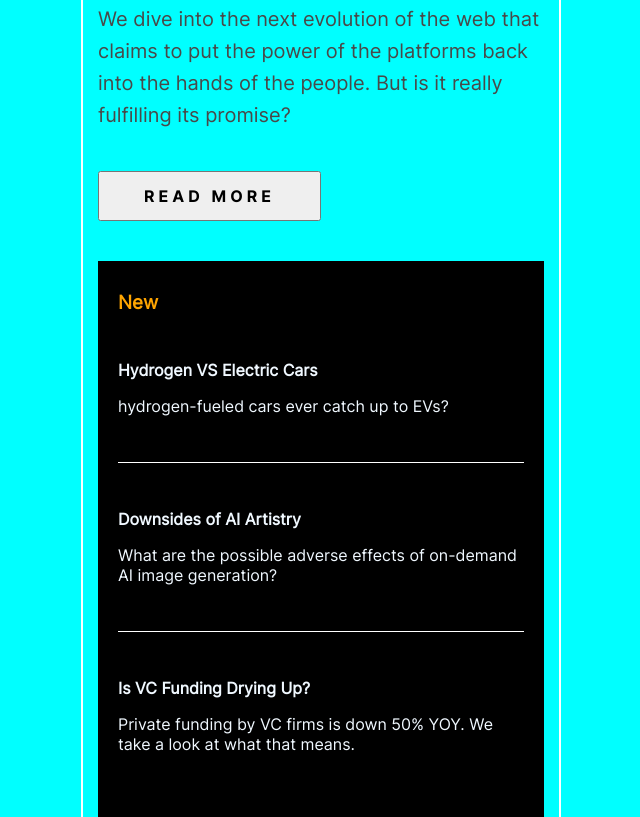
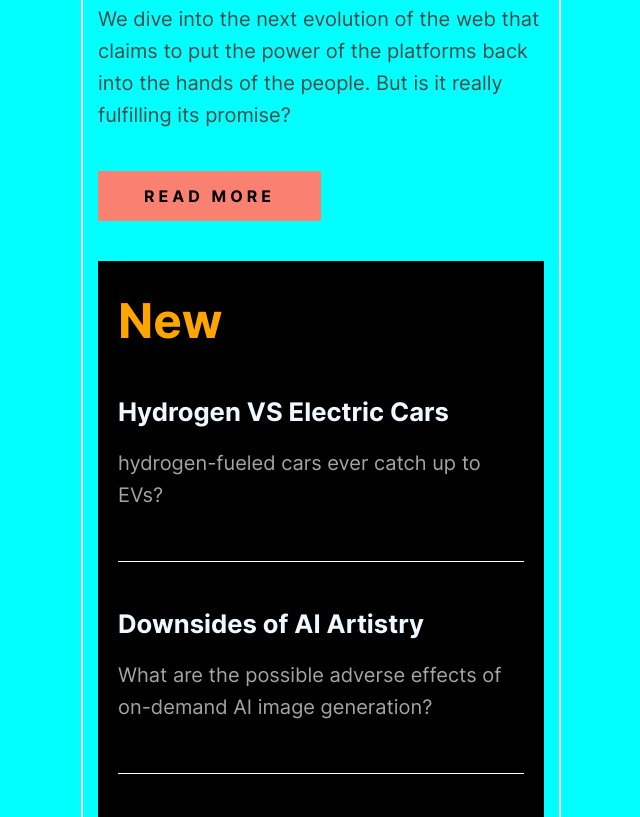
Before and after one commit to vanesa5/news-webpage, a plain HTML site: page index.html in a window 1280 px wide. Shown: the part 786-1603 px from the top of the page, without its empty margins (319-959 px from the left). Drawn offline with Linux system fonts and the light colour scheme; a script that the page names is missing.

Commit message:
.third-container is complete.

```diff
--- a/style.css
+++ b/style.css
@@ -129,7 +129,7 @@ h2{
     font-family: Inter-Bold;
 }
 
-.second-container p {
+ p {
     color: rgb(73, 73, 73);
     font-weight: thin;
     font-size: 1.25rem;
@@ -138,6 +138,8 @@ h2{
 }
 
 button{
+    background-color: salmon;
+    border: none;
     width: 50%;
     height: 50px;
     margin: 20px 0;
@@ -145,6 +147,11 @@ button{
     font-size: 1rem;
     text-transform: uppercase;
     letter-spacing: 4px;
+}
+
+button:hover{
+    color: white;
+    background-color: black;
 }
 
 
@@ -159,26 +166,33 @@ button{
 }
 
 .third-container h3 {
+    font-size: 3rem;
+    font-family: Inter-Bold;
     color: orange;
     margin: 0;
 
-}
-.third-container h4 {
-    margin: 0;
+
 }
 
 .third-container h4 {
+    font-size: 1.6rem;
+    font-family: Inter-Bold;
     margin: 16px 0;
 }
 
-.content-one, .content-two, .content-three{
-    padding: 30px 0;
+.third-container p {
+    color: rgb(164, 164, 164);
+    font-size: 1.25rem;
 }
-
 
 .content-one, .content-two{
     border-bottom: white solid 1px;
+    padding: 30px 0;
 
+}
+
+.content-three {
+    padding-top: 30px;
 }
 
 
```
